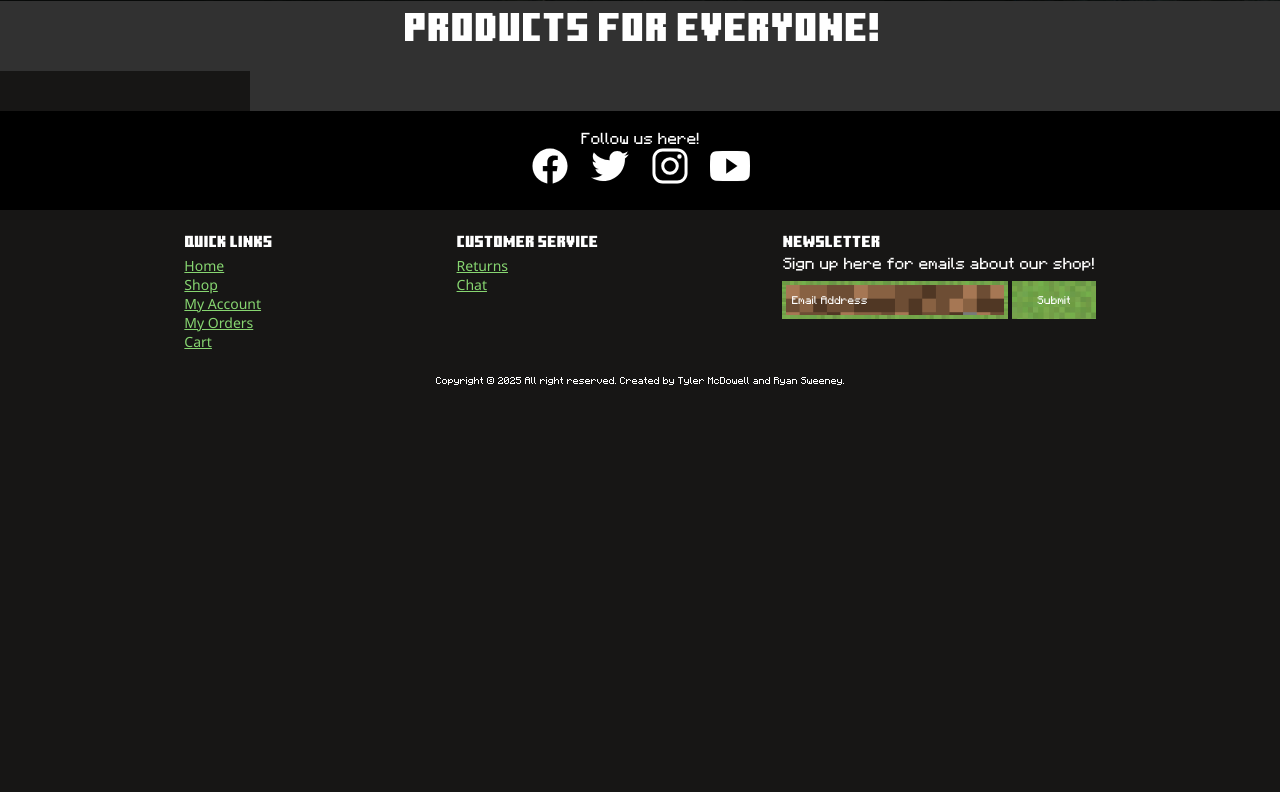
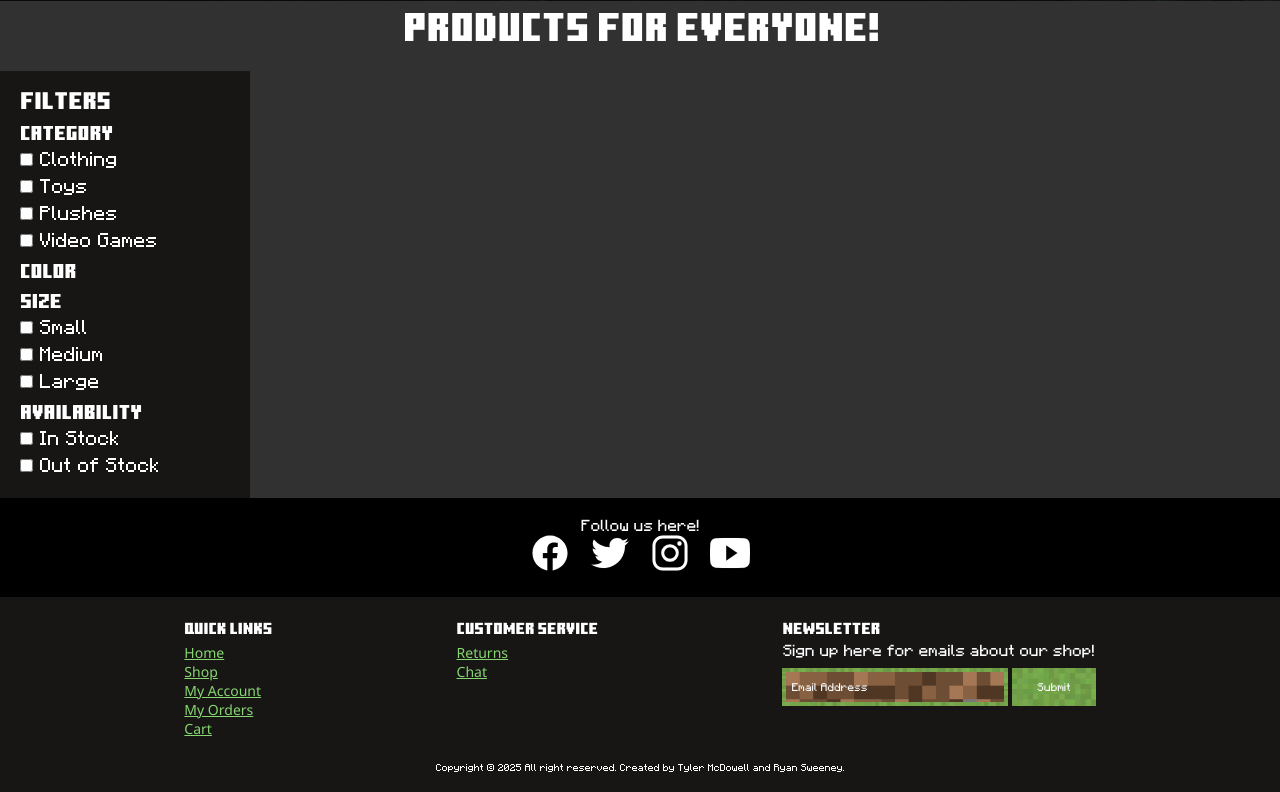
Before and after one commit to Pious726/CSET180Final, a Flask app: template templates/shop.html in a window 1280 px wide. Shown: the part 1042-1834 px from the top of the page. Before the commit the page ends 1427 px from the top, so only its background shows below. Run offline with Flask 3, Linux system fonts and the light colour scheme; the template is opened without the code that fills it, so the values that code supplies are empty.

Commit message:
finished styling shop pages

```diff
--- a/main.py
+++ b/main.py
@@ -66,7 +66,7 @@ def getaccount():
     return render_template('accounts.html', account=account)
 
 @app.route('/orders.html', methods=['GET'])
-def getaccount():
+def getorders():
     customerID = conn.execute(text('select customerID from customers natural join users where IsLoggedIn = 1')).scalar()
     orders = conn.execute(text(f'select * from orders where customerID = {customerID}')).fetchall()
     return render_template('orders.html', orders=orders)
--- a/static/styles/styles.css
+++ b/static/styles/styles.css
@@ -61,7 +61,13 @@ h1 {
 }
 h2 {
     font-family: 'MinecraftTen', sans-serif;
+    font-weight: 100;
     font-size: 24px;
+}
+h3 {
+    font-family: 'MinecraftTen', sans-serif;
+    font-weight: 100;
+    font-size: 20px;
 }
 p {
     font-family: 'MinecraftSeven';
@@ -264,20 +270,27 @@ section {
     width: 250px;
     background-color: var(--secondaryColor);
     padding: 20px;
-    height: 100%;
+    height: 100;
+}
+.filters h3 {
+    margin-top: 10px;
+}
+.filters label {
+    font-family: 'MinecraftSeven';
+    font-size: 1em;
 }
 .product-list {
     display: grid;
     grid-template-columns: repeat(auto-fill, minmax(280px, 1fr));
     gap: 30px;
     flex: 1;
+    padding-bottom: 15px;
 }
 .product-list.flex {
     align-items: start;
 }
 .product-card {
     color: #fff;
-    padding: 15px;
     text-align: center;
 }
 .product-card img {
--- a/templates/shop.html
+++ b/templates/shop.html
@@ -3,8 +3,33 @@
     <main>
         <h1 class="page-title">Products for everyone!</h1>
         <div class="product-container">
-           <div class="filters">
+            <div class="filters">
+                <h2>Filters</h2>
 
+                <h3>Category</h3>
+                <form>
+                    <label><input type="checkbox"> Clothing</label><br>
+                    <label><input type="checkbox"> Toys</label><br>
+                    <label><input type="checkbox"> Plushes</label><br>
+                    <label><input type="checkbox"> Video Games</label><br>
+                </form>
+
+                <h3>Color</h3>
+                <form>
+                </form>
+
+                <h3>Size</h3>
+                <form>
+                    <label><input type="checkbox"> Small</label><br>
+                    <label><input type="checkbox"> Medium</label><br>
+                    <label><input type="checkbox"> Large</label><br>
+                </form>
+
+                <h3>Availability</h3>
+                <form>
+                    <label><input type="checkbox"> In Stock</label><br>
+                    <label><input type="checkbox"> Out of Stock</label><br>
+                </form>
             </div>
             <div class="product-list flex">
                 {% for product in products %}
```
